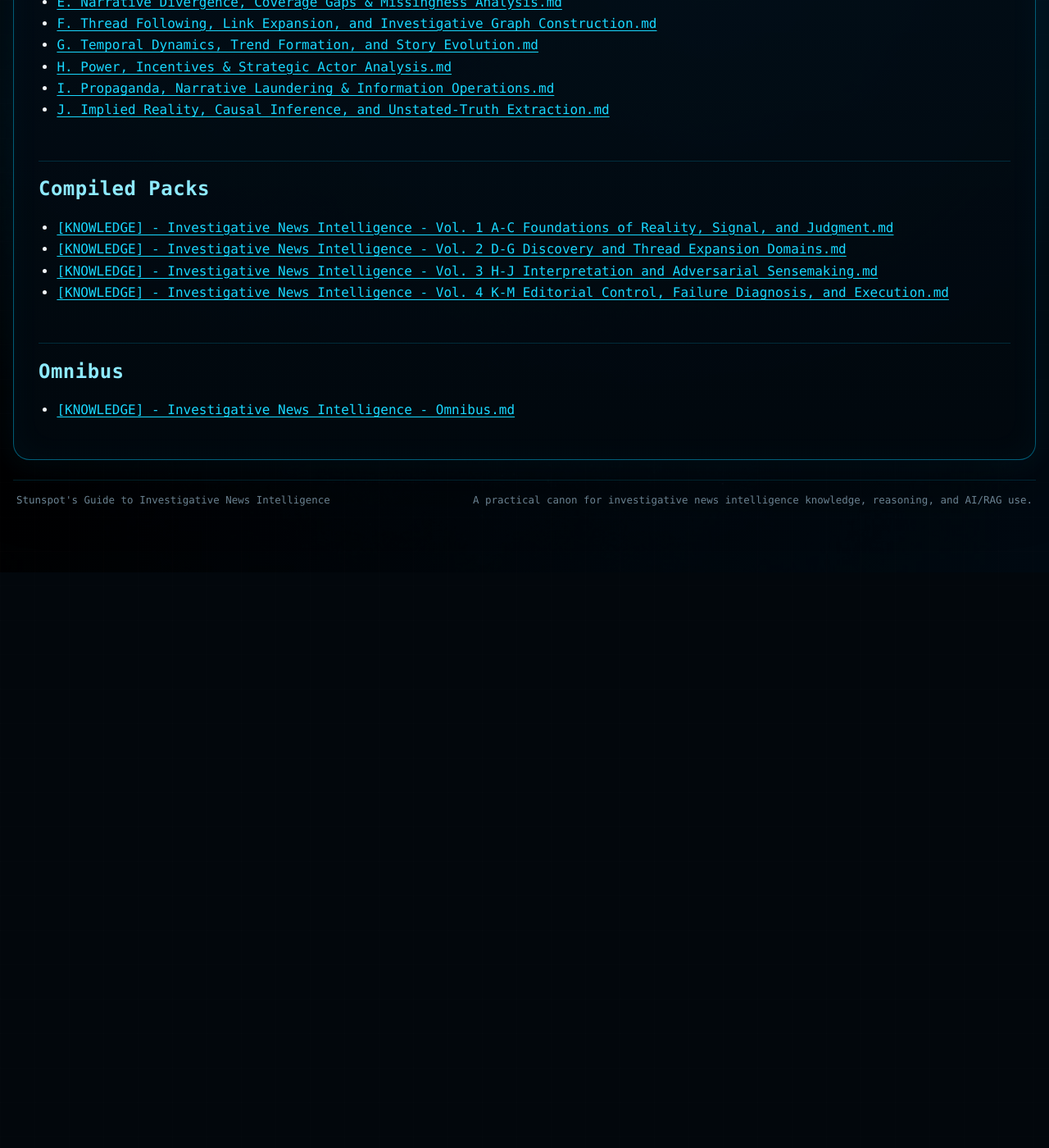
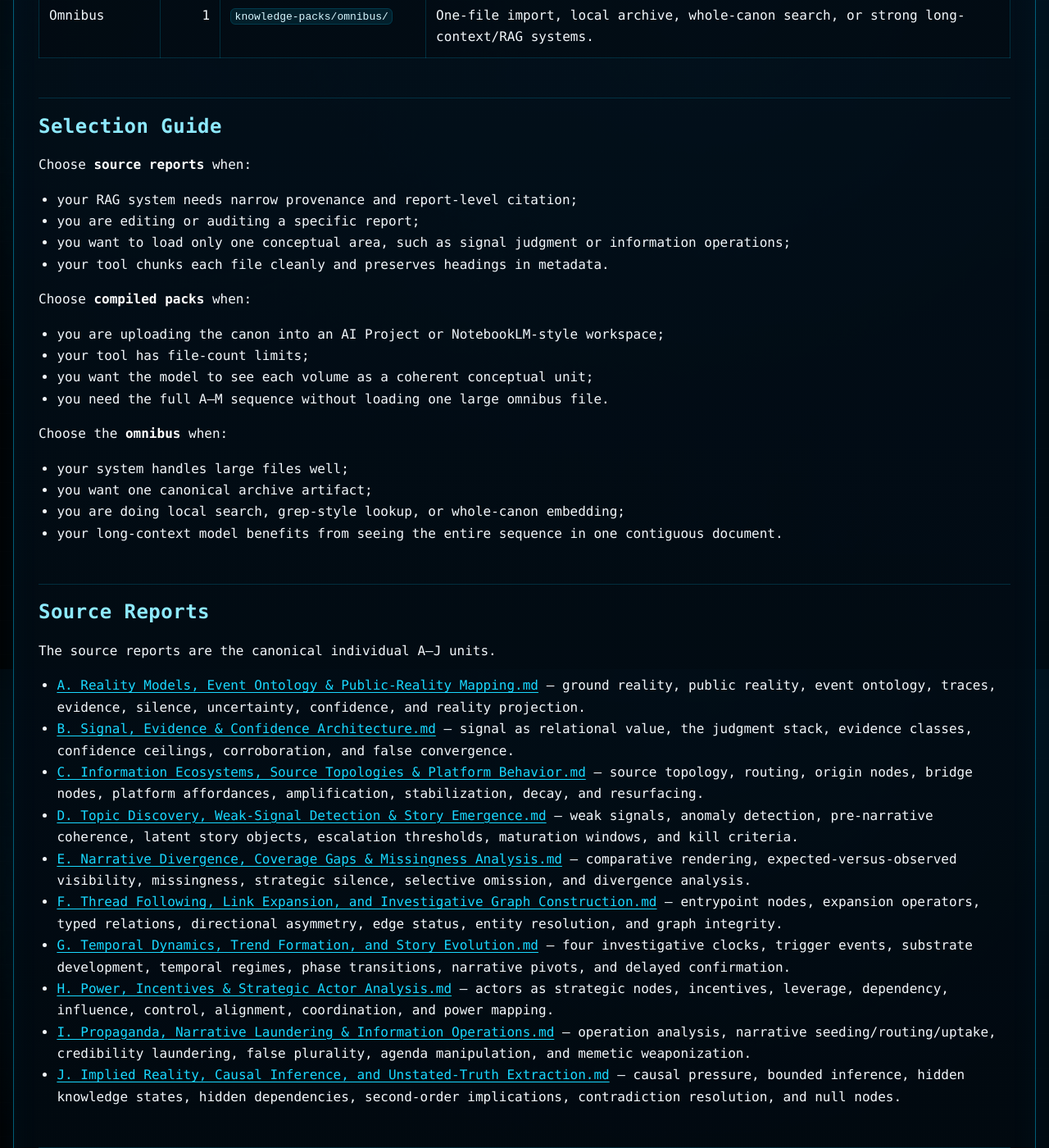
Before and after one commit to Stunspot/stunspots-guide-to-investigative-news-intelligence, a Jekyll site: the page built from docs/knowledge-packs.md, in a window 1280 px wide and 1400 px high, scrolled down 984 px. Shown: the whole window at 82% size. Built offline with Jekyll 4.4.1, drawn with Linux system fonts in a browser that asks for light colours; our own code applies the rules of GitHub Pages for plain Markdown files; before the commit the page ends 1682 px from its top, so only the background shows below that; some of the changed text lies outside the part shown.

Commit message:
Expand knowledge packs guide

```diff
--- a/docs/knowledge-packs.md
+++ b/docs/knowledge-packs.md
@@ -1,31 +1,64 @@
 # Knowledge Packs — Stunspot's Guide to Investigative News Intelligence
+
+The `knowledge-packs/` directory contains the model-facing corpus. Use these files when loading the canon into AI Projects, RAG systems, long-context workspaces, agent memory, local search, or research notebooks.
+
+The `docs/` directory is only navigation and usage guidance. The actual report corpus lives here.
 
 ## Recommended Default
 
-Use the compiled packs unless you have a specific reason not to.
+Use the **compiled packs** unless you have a specific reason not to.
+
+They preserve the canon’s volume structure, keep related concepts together, and reduce upload friction for tools that perform poorly with many separate files. They also include the Vol. 4 K–M material that is not currently present as individual source-report files in `knowledge-packs/by-report/`.
 
 ## Pack Types
 
-| Pack | Files | Best Use |
-|---|---:|---|
-| Source reports | 10 | Precise retrieval, selective upload, citation, editing. |
-| Compiled packs | 4 | Recommended default: grouped coverage with lower file count. |
-| Omnibus | 1 | One-file import, local archive, or strong long-context/RAG systems. |
+| Pack | Files | Location | Best Use |
+|---|---:|---|---|
+| Source reports | 10 | `knowledge-packs/by-report/` | Precise retrieval, selective upload, report-level citation, targeted editing. |
+| Compiled packs | 4 | `knowledge-packs/compiled-packs/` | Recommended default: grouped coverage with lower file count and full A–M sequence. |
+| Omnibus | 1 | `knowledge-packs/omnibus/` | One-file import, local archive, whole-canon search, or strong long-context/RAG systems. |
+
+## Selection Guide
+
+Choose **source reports** when:
+
+- your RAG system needs narrow provenance and report-level citation;
+- you are editing or auditing a specific report;
+- you want to load only one conceptual area, such as signal judgment or information operations;
+- your tool chunks each file cleanly and preserves headings in metadata.
+
+Choose **compiled packs** when:
+
+- you are uploading the canon into an AI Project or NotebookLM-style workspace;
+- your tool has file-count limits;
+- you want the model to see each volume as a coherent conceptual unit;
+- you need the full A–M sequence without loading one large omnibus file.
+
+Choose the **omnibus** when:
+
+- your system handles large files well;
+- you want one canonical archive artifact;
+- you are doing local search, grep-style lookup, or whole-canon embedding;
+- your long-context model benefits from seeing the entire sequence in one contiguous document.
 
 ## Source Reports
 
-- [A. Reality Models, Event Ontology & Public-Reality Mapping.md](https://github.com/Stunspot/stunspots-guide-to-investigative-news-intelligence/blob/main/knowledge-packs/by-report/a-reality-models-event-ontology-and-public-reality-mapping.md)
-- [B. Signal, Evidence & Confidence Architecture.md](https://github.com/Stunspot/stunspots-guide-to-investigative-news-intelligence/blob/main/knowledge-packs/by-report/b-signal-evidence-and-confidence-architecture.md)
-- [C. Information Ecosystems, Source Topologies & Platform Behavior.md](https://github.com/Stunspot/stunspots-guide-to-investigative-news-intelligence/blob/main/knowledge-packs/by-report/c-information-ecosystems-source-topologies-and-platform-behavior.md)
-- [D. Topic Discovery, Weak-Signal Detection & Story Emergence.md](https://github.com/Stunspot/stunspots-guide-to-investigative-news-intelligence/blob/main/knowledge-packs/by-report/d-topic-discovery-weak-signal-detection-and-story-emergence.md)
-- [E. Narrative Divergence, Coverage Gaps & Missingness Analysis.md](https://github.com/Stunspot/stunspots-guide-to-investigative-news-intelligence/blob/main/knowledge-packs/by-report/e-narrative-divergence-coverage-gaps-and-missingness-analysis.md)
-- [F. Thread Following, Link Expansion, and Investigative Graph Construction.md](https://github.com/Stunspot/stunspots-guide-to-investigative-news-intelligence/blob/main/knowledge-packs/by-report/f-thread-following-link-expansion-and-investigative-graph-construction.md)
-- [G. Temporal Dynamics, Trend Formation, and Story Evolution.md](https://github.com/Stunspot/stunspots-guide-to-investigative-news-intelligence/blob/main/knowledge-packs/by-report/g-temporal-dynamics-trend-formation-and-story-evolution.md)
-- [H. Power, Incentives & Strategic Actor Analysis.md](https://github.com/Stunspot/stunspots-guide-to-investigative-news-intelligence/blob/main/knowledge-packs/by-report/h-power-incentives-and-strategic-actor-analysis.md)
-- [I. Propaganda, Narrative Laundering & Information Operations.md](https://github.com/Stunspot/stunspots-guide-to-investigative-news-intelligence/blob/main/knowledge-packs/by-report/i-propaganda-narrative-laundering-and-information-operations.md)
-- [J. Implied Reality, Causal Inference, and Unstated-Truth Extraction.md](https://github.com/Stunspot/stunspots-guide-to-investigative-news-intelligence/blob/main/knowledge-packs/by-report/j-implied-reality-causal-inference-and-unstated-truth-extraction.md)
+The source reports are the canonical individual A–J units.
+
+- [A. Reality Models, Event Ontology & Public-Reality Mapping.md](https://github.com/Stunspot/stunspots-guide-to-investigative-news-intelligence/blob/main/knowledge-packs/by-report/a-reality-models-event-ontology-and-public-reality-mapping.md) — ground reality, public reality, event ontology, traces, evidence, silence, uncertainty, confidence, and reality projection.
+- [B. Signal, Evidence & Confidence Architecture.md](https://github.com/Stunspot/stunspots-guide-to-investigative-news-intelligence/blob/main/knowledge-packs/by-report/b-signal-evidence-and-confidence-architecture.md) — signal as relational value, the judgment stack, evidence classes, confidence ceilings, corroboration, and false convergence.
+- [C. Information Ecosystems, Source Topologies & Platform Behavior.md](https://github.com/Stunspot/stunspots-guide-to-investigative-news-intelligence/blob/main/knowledge-packs/by-report/c-information-ecosystems-source-topologies-and-platform-behavior.md) — source topology, routing, origin nodes, bridge nodes, platform affordances, amplification, stabilization, decay, and resurfacing.
+- [D. Topic Discovery, Weak-Signal Detection & Story Emergence.md](https://github.com/Stunspot/stunspots-guide-to-investigative-news-intelligence/blob/main/knowledge-packs/by-report/d-topic-discovery-weak-signal-detection-and-story-emergence.md) — weak signals, anomaly detection, pre-narrative coherence, latent story objects, escalation thresholds, maturation windows, and kill criteria.
+- [E. Narrative Divergence, Coverage Gaps & Missingness Analysis.md](https://github.com/Stunspot/stunspots-guide-to-investigative-news-intelligence/blob/main/knowledge-packs/by-report/e-narrative-divergence-coverage-gaps-and-missingness-analysis.md) — comparative rendering, expected-versus-observed visibility, missingness, strategic silence, selective omission, and divergence analysis.
+- [F. Thread Following, Link Expansion, and Investigative Graph Construction.md](https://github.com/Stunspot/stunspots-guide-to-investigative-news-intelligence/blob/main/knowledge-packs/by-report/f-thread-following-link-expansion-and-investigative-graph-construction.md) — entrypoint nodes, expansion operators, typed relations, directional asymmetry, edge status, entity resolution, and graph integrity.
+- [G. Temporal Dynamics, Trend Formation, and Story Evolution.md](https://github.com/Stunspot/stunspots-guide-to-investigative-news-intelligence/blob/main/knowledge-packs/by-report/g-temporal-dynamics-trend-formation-and-story-evolution.md) — four investigative clocks, trigger events, substrate development, temporal regimes, phase transitions, narrative pivots, and delayed confirmation.
+- [H. Power, Incentives & Strategic Actor Analysis.md](https://github.com/Stunspot/stunspots-guide-to-investigative-news-intelligence/blob/main/knowledge-packs/by-report/h-power-incentives-and-strategic-actor-analysis.md) — actors as strategic nodes, incentives, leverage, dependency, influence, control, alignment, coordination, and power mapping.
+- [I. Propaganda, Narrative Laundering & Information Operations.md](https://github.com/Stunspot/stunspots-guide-to-investigative-news-intelligence/blob/main/knowledge-packs/by-report/i-propaganda-narrative-laundering-and-information-operations.md) — operation analysis, narrative seeding/routing/uptake, credibility laundering, false plurality, agenda manipulation, and memetic weaponization.
+- [J. Implied Reality, Causal Inference, and Unstated-Truth Extraction.md](https://github.com/Stunspot/stunspots-guide-to-investigative-news-intelligence/blob/main/knowledge-packs/by-report/j-implied-reality-causal-inference-and-unstated-truth-extraction.md) — causal pressure, bounded inference, hidden knowledge states, hidden dependencies, second-order implications, contradiction resolution, and null nodes.
 
 ## Compiled Packs
+
+The compiled packs are the recommended operational upload set.
 
 - [[KNOWLEDGE] - Investigative News Intelligence - Vol. 1 A-C Foundations of Reality, Signal, and Judgment.md](https://github.com/Stunspot/stunspots-guide-to-investigative-news-intelligence/blob/main/knowledge-packs/compiled-packs/knowledge-investigative-news-intelligence-vol-1-a-c-foundations-of-reality-signal-and-judgment.md)
 - [[KNOWLEDGE] - Investigative News Intelligence - Vol. 2 D-G Discovery and Thread Expansion Domains.md](https://github.com/Stunspot/stunspots-guide-to-investigative-news-intelligence/blob/main/knowledge-packs/compiled-packs/knowledge-investigative-news-intelligence-vol-2-d-g-discovery-and-thread-expansion-domains.md)
@@ -35,3 +68,5 @@ Use the compiled packs unless you have a specific reason not to.
 ## Omnibus
 
 - [[KNOWLEDGE] - Investigative News Intelligence - Omnibus.md](https://github.com/Stunspot/stunspots-guide-to-investigative-news-intelligence/blob/main/knowledge-packs/omnibus/knowledge-investigative-news-intelligence-omnibus.md)
+
+Use the omnibus when continuity matters more than modularity.
```
